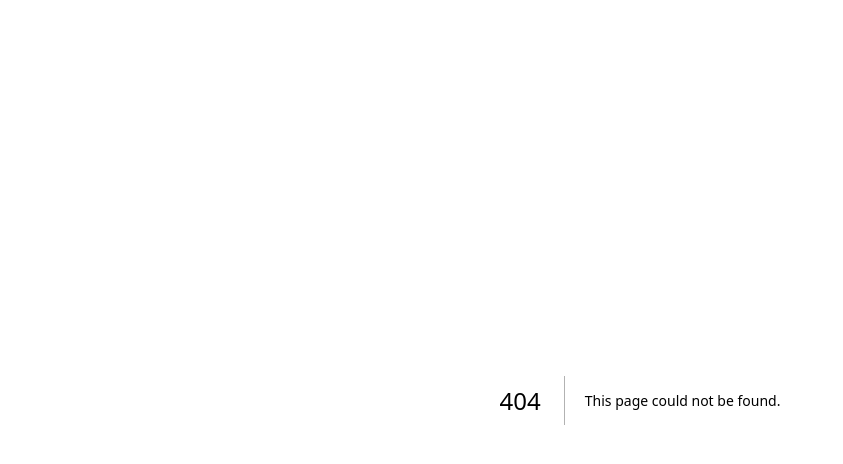
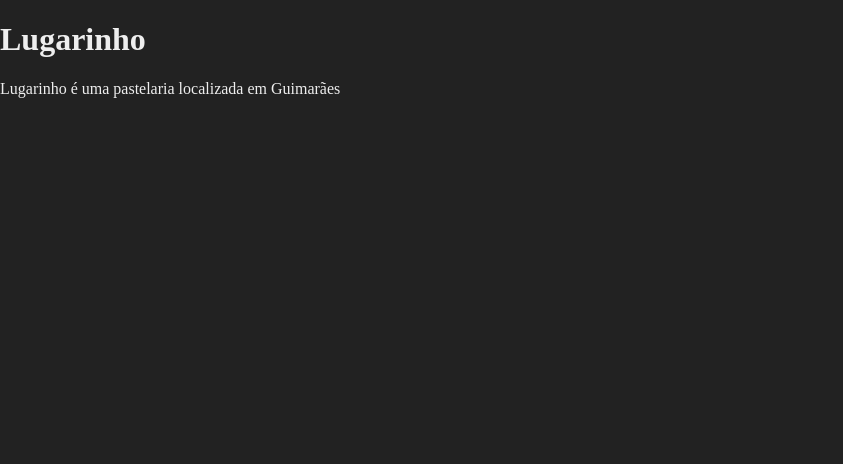
Before and after one commit to Jaoovit/nextJs_webApp, a Next.js app: page /lugarinho in a window 1280 px wide. Before the commit this address had no page. Shown: the top 464 px of the page, without its empty margins (0-843 px from the left). Built offline with nearby package versions, Linux system fonts and the light colour scheme.

Commit message:
create a new page

```diff
--- /dev/null
+++ b/src/pages/lugarinho.jsx
@@ -0,0 +1,8 @@
+export default function lugarinho() {
+    return(
+    <div>
+        <h1>Lugarinho</h1>
+        <p>Lugarinho é uma pastelaria localizada em Guimarães</p>
+    </div>
+    )
+}
--- a/src/styles/globals.css
+++ b/src/styles/globals.css
@@ -1,107 +1,8 @@
-:root {
-  --max-width: 1100px;
-  --border-radius: 12px;
-  --font-mono: ui-monospace, Menlo, Monaco, 'Cascadia Mono', 'Segoe UI Mono',
-    'Roboto Mono', 'Oxygen Mono', 'Ubuntu Monospace', 'Source Code Pro',
-    'Fira Mono', 'Droid Sans Mono', 'Courier New', monospace;
-
-  --foreground-rgb: 0, 0, 0;
-  --background-start-rgb: 214, 219, 220;
-  --background-end-rgb: 255, 255, 255;
-
-  --primary-glow: conic-gradient(
-    from 180deg at 50% 50%,
-    #16abff33 0deg,
-    #0885ff33 55deg,
-    #54d6ff33 120deg,
-    #0071ff33 160deg,
-    transparent 360deg
-  );
-  --secondary-glow: radial-gradient(
-    rgba(255, 255, 255, 1),
-    rgba(255, 255, 255, 0)
-  );
-
-  --tile-start-rgb: 239, 245, 249;
-  --tile-end-rgb: 228, 232, 233;
-  --tile-border: conic-gradient(
-    #00000080,
-    #00000040,
-    #00000030,
-    #00000020,
-    #00000010,
-    #00000010,
-    #00000080
-  );
-
-  --callout-rgb: 238, 240, 241;
-  --callout-border-rgb: 172, 175, 176;
-  --card-rgb: 180, 185, 188;
-  --card-border-rgb: 131, 134, 135;
-}
-
-@media (prefers-color-scheme: dark) {
-  :root {
-    --foreground-rgb: 255, 255, 255;
-    --background-start-rgb: 0, 0, 0;
-    --background-end-rgb: 0, 0, 0;
-
-    --primary-glow: radial-gradient(rgba(1, 65, 255, 0.4), rgba(1, 65, 255, 0));
-    --secondary-glow: linear-gradient(
-      to bottom right,
-      rgba(1, 65, 255, 0),
-      rgba(1, 65, 255, 0),
-      rgba(1, 65, 255, 0.3)
-    );
-
-    --tile-start-rgb: 2, 13, 46;
-    --tile-end-rgb: 2, 5, 19;
-    --tile-border: conic-gradient(
-      #ffffff80,
-      #ffffff40,
-      #ffffff30,
-      #ffffff20,
-      #ffffff10,
-      #ffffff10,
-      #ffffff80
-    );
-
-    --callout-rgb: 20, 20, 20;
-    --callout-border-rgb: 108, 108, 108;
-    --card-rgb: 100, 100, 100;
-    --card-border-rgb: 200, 200, 200;
-  }
-}
-
-* {
-  box-sizing: border-box;
+html,
+body {
   padding: 0;
   margin: 0;
+  background-color: #222;
+  color: #eee
+
 }
-
-html,
-body {
-  max-width: 100vw;
-  overflow-x: hidden;
-}
-
-body {
-  color: rgb(var(--foreground-rgb));
-  background: linear-gradient(
-      to bottom,
-      transparent,
-      rgb(var(--background-end-rgb))
-    )
-    rgb(var(--background-start-rgb));
-}
-
-a {
-  color: inherit;
-  text-decoration: none;
-}
-
-@media (prefers-color-scheme: dark) {
-  html {
-    color-scheme: dark;
-  }
-}
```
Also changed, not shown: src/pages/index.js (deleted, +0 -123 lines), src/pages/index.jsx (added, +7 -0 lines), src/pages/_app.jsx (renamed from src/pages/_app.js).
